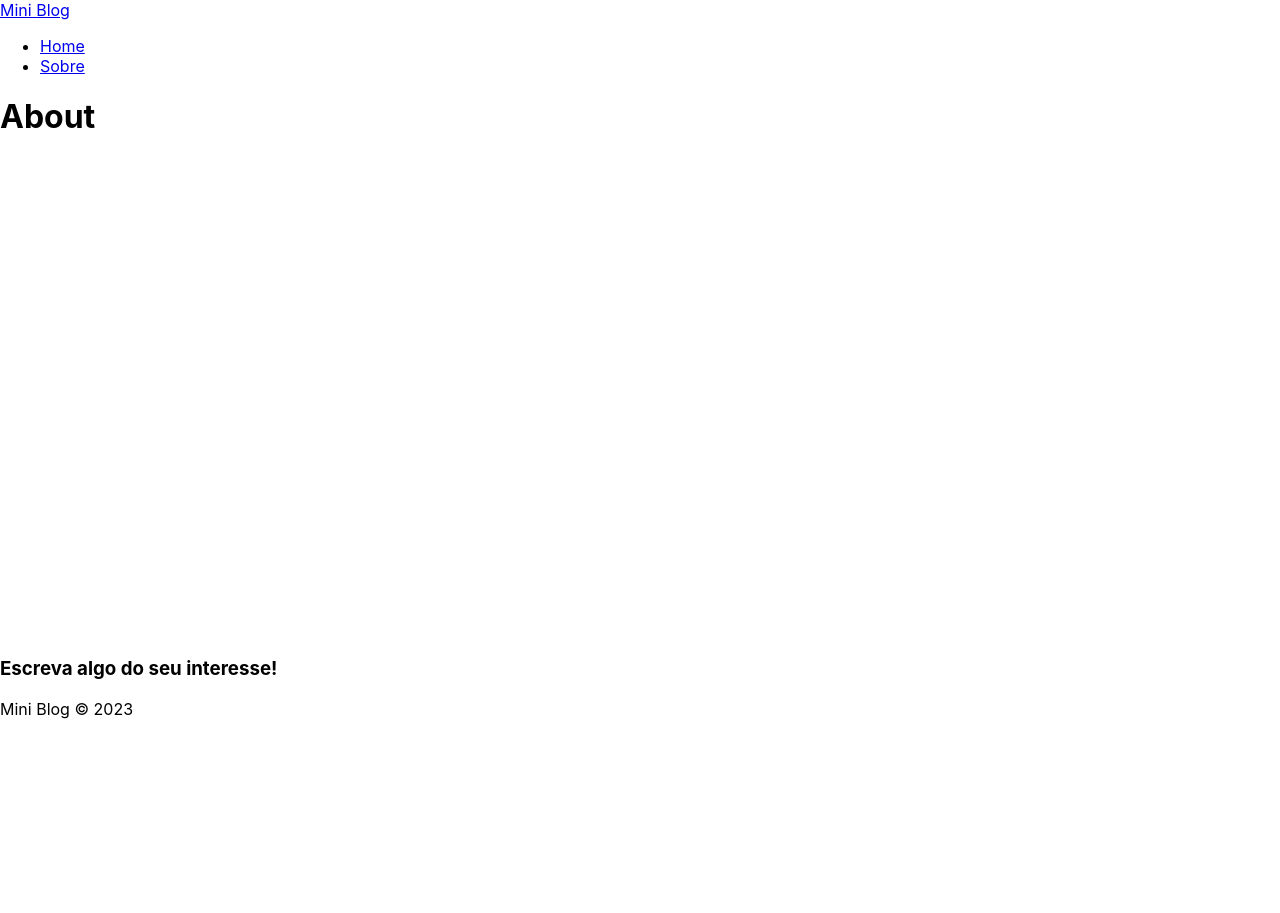
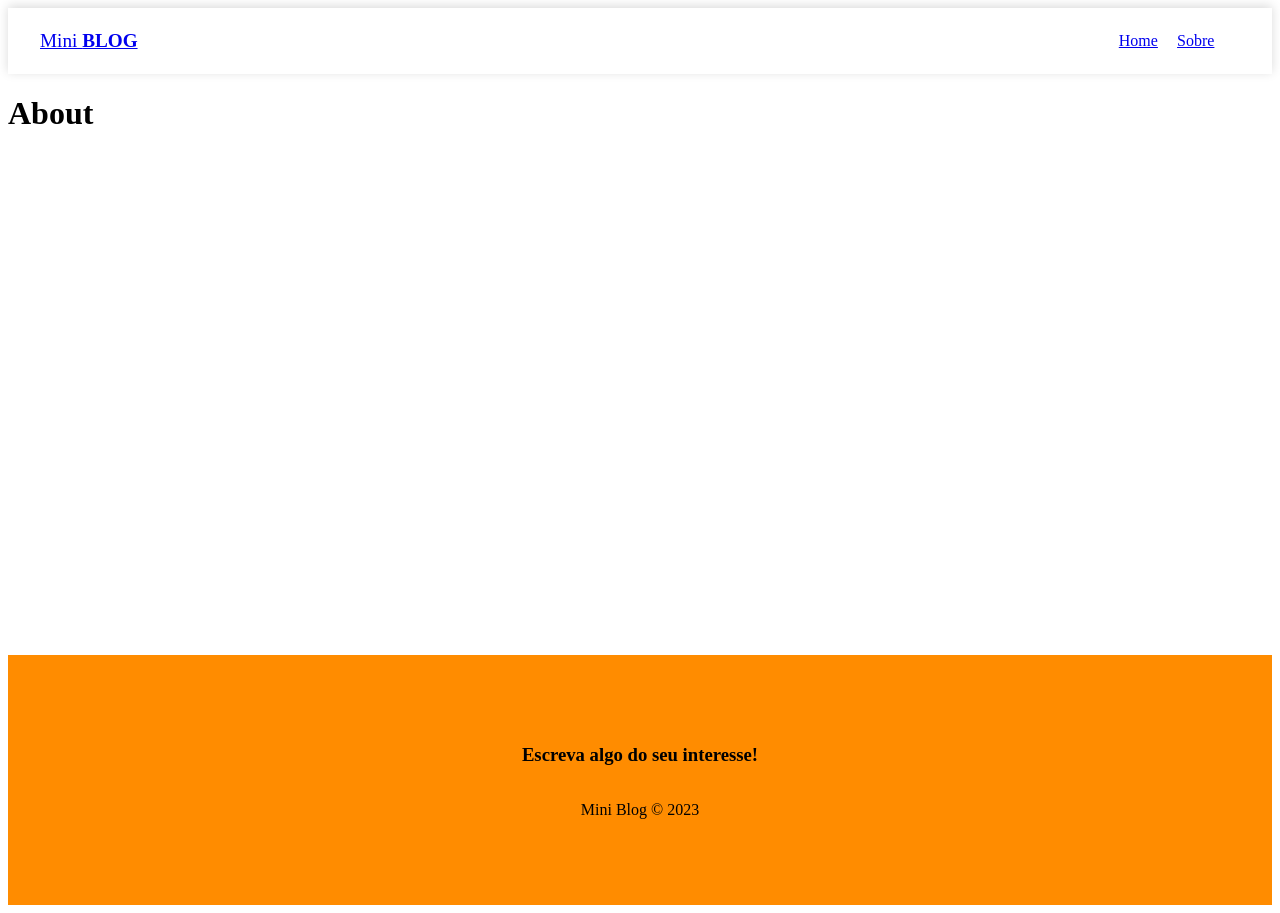
Before and after one commit to felipefll/miniblog, a React (Create React App) app: page /about in a window 1280 px wide. Before the commit the page ends 800 px from the top, so only its background shows below. Built offline with nearby package versions, Linux system fonts and the light colour scheme.

Commit message:
CSS navbar and footer

```diff
--- a/src/components/Footer.js
+++ b/src/components/Footer.js
@@ -2,7 +2,7 @@
 
 const Footer = () => {
   return (
-    <footer>
+    <footer className={styles.footer}>
       <h3>Escreva algo do seu interesse!</h3>
       <p>Mini Blog &copy; 2023</p>
     </footer>
--- a/src/components/Footer.module.css
+++ b/src/components/Footer.module.css
@@ -0,0 +1,8 @@
+.footer {
+  height: 250px;
+  display: flex;
+  flex-direction: column;
+  align-items: center;
+  justify-content: center;
+  background-color: #ff8c00;
+}
--- a/src/components/Navbar.js
+++ b/src/components/Navbar.js
@@ -4,16 +4,26 @@
 
 const Navbar = () => {
   return (
-    <nav>
-      <NavLink to="/">
+    <nav className={styles.navbar}>
+      <NavLink to="/" className={styles.brand}>
         Mini <span>Blog</span>
       </NavLink>
-      <ul>
+      <ul className={styles.links_list}>
         <li>
-          <NavLink to="/">Home</NavLink>
+          <NavLink
+            to="/"
+            className={({ isActive }) => (isActive ? styles.active : "")}
+          >
+            Home
+          </NavLink>
         </li>
         <li>
-          <NavLink to="/about">Sobre</NavLink>
+          <NavLink
+            to="/about"
+            className={({ isActive }) => (isActive ? styles.active : "")}
+          >
+            Sobre
+          </NavLink>
         </li>
       </ul>
     </nav>
--- a/src/components/Navbar.module.css
+++ b/src/components/Navbar.module.css
@@ -0,0 +1,29 @@
+.navbar {
+  display: flex;
+  box-shadow: rgba(0, 0, 0, 0.15) 0px -2px 10px 0;
+  align-items: center;
+  justify-content: space-between;
+  padding: 0.5em 2em;
+}
+
+.brand {
+  font-size: 1.2em;
+}
+
+.brand span {
+  font-weight: 900;
+  text-transform: uppercase;
+}
+
+.links_list {
+  display: flex;
+  list-style: none;
+}
+
+.links_list {
+  margin-right: 1em;
+}
+
+.links_list li a {
+  padding: 0.4em 0.6em;
+}
--- a/src/index.css
+++ b/src/index.css
@@ -1,13 +1,3 @@
-body {
-  margin: 0;
-  font-family: -apple-system, BlinkMacSystemFont, 'Segoe UI', 'Roboto', 'Oxygen',
-    'Ubuntu', 'Cantarell', 'Fira Sans', 'Droid Sans', 'Helvetica Neue',
-    sans-serif;
-  -webkit-font-smoothing: antialiased;
-  -moz-osx-font-smoothing: grayscale;
+.active {
+  color: #ff8c00;
 }
-
-code {
-  font-family: source-code-pro, Menlo, Monaco, Consolas, 'Courier New',
-    monospace;
-}
```
